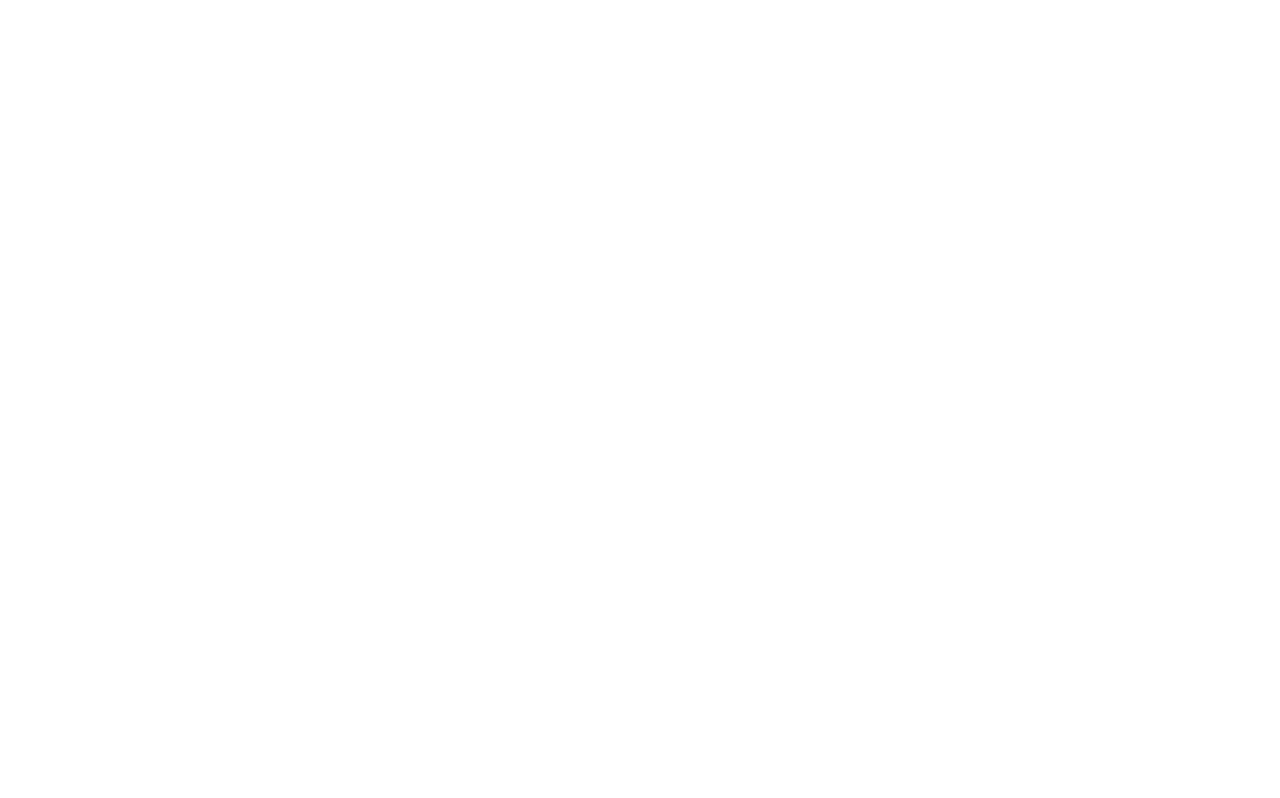
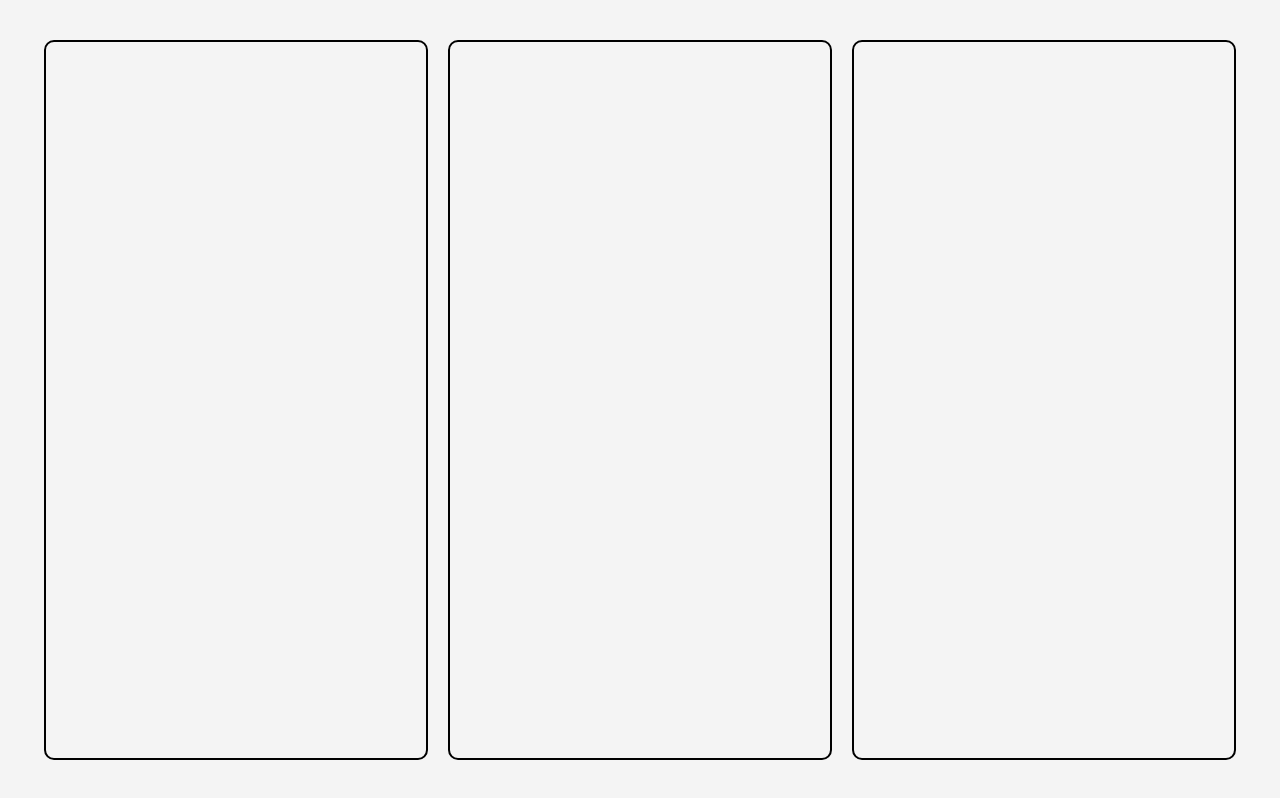
Before and after one commit to Yvonne-del/FlataDango, a plain HTML site: page index.html in a window 1280 px wide. Drawn offline with Linux system fonts and the light colour scheme.

Commit message:
style the div elements

```diff
--- a/index.html
+++ b/index.html
@@ -7,9 +7,9 @@
     <link rel="stylesheet" href="styles.css">
 </head>
 <body>
-    <section id="movieList-container"></section>
-    <section id="movie-display"></section>
-    <section id="movie-information"></section>
+    <div id="movieList-container"></div>
+    <div id="movie-display"></div>
+    <div id="movie-information"></div>
     <script src="script.js"></script>
 </body>
 </html>
--- a/styles.css
+++ b/styles.css
@@ -0,0 +1,37 @@
+* {
+    margin: 0;
+    padding: 0;
+    box-sizing: border-box;
+}
+
+body {
+    display: flex;
+    flex-wrap: wrap; /* Allows wrapping on smaller screens */
+    justify-content: center; /* Centers items in a row */
+    align-items: center;
+    height: 100vh;
+    width: 100%;
+    background-color: #f4f4f4; /* Optional background color */
+}
+
+div {
+    border: 2px solid black;
+    height: 90%; /* Makes the divs take 90% of the screen height */
+    width: 30%; /* Each div takes 30% of screen width */
+    min-width: 200px; /* Prevents divs from getting too small */
+    margin: 10px;
+    border-radius: 10px; /* Optional rounded corners */
+}
+
+/* Responsive Design: Adjust for smaller screens */
+@media screen and (max-width: 768px) {
+    body {
+        flex-direction: column; /* Stack divs in a column */
+        justify-content: flex-start; /* Aligns items at the top */
+    }
+
+    div {
+        width: 90%; /* Takes almost full width */
+        height: 30%; /* Adjust height for better fit */
+    }
+}
```
